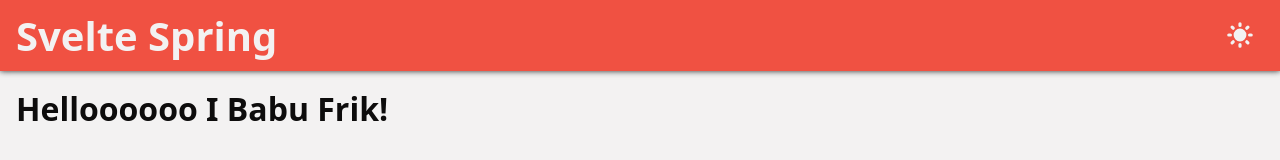
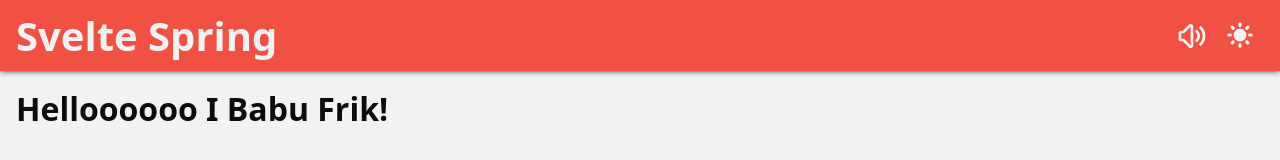
Before and after one commit to Rutabadev/svelte-spring, a Svelte app: page / in a window 1280 px wide. Shown: the top 160 px of the page. Built offline with nearby package versions, Linux system fonts and the light colour scheme.

Commit message:
added sounds

```diff
--- a/src/Header.svelte
+++ b/src/Header.svelte
@@ -1,15 +1,19 @@
 <script lang="ts">
-    import ThemeSwitcher from "./ThemeSwitcher.svelte";
+   import MuteSwitcher from './MuteSwitcher.svelte';
+   import ThemeSwitcher from './ThemeSwitcher.svelte';
 </script>
 
 <header>
    <span class="title">Svelte Spring</span>
-    <ThemeSwitcher/>
+   <div class="right-header">
+      <MuteSwitcher />
+      <ThemeSwitcher />
+   </div>
 </header>
 
 <style>
    header {
-        padding: .5rem 1rem;
+      padding: 0.5rem 1rem;
       display: flex;
       align-items: center;
       justify-content: space-between;
@@ -26,4 +30,8 @@
       font-size: 2.5rem;
       font-weight: bold;
    }
+
+   .right-header {
+      display: flex;
+   }
 </style>
--- /dev/null
+++ b/src/MuteSwitcher.svelte
@@ -0,0 +1,69 @@
+<script lang="ts">
+   import { mute } from './stores';
+
+   const resetTheme = () => {
+      if (
+         confirm('Do you want to reset the sound to its default setting (on) ?')
+      ) {
+         mute.reset();
+      }
+   };
+
+   const handleClick = () => {
+      if ($mute) {
+         const audio = new Audio('/light-switch.mp3');
+         audio.play();
+      }
+      mute.toggle();
+   };
+</script>
+
+<div
+   class="switch"
+   on:click={handleClick}
+   on:contextmenu|preventDefault={resetTheme}
+>
+   {#if $mute}
+      <svg
+         xmlns="http://www.w3.org/2000/svg"
+         fill="none"
+         viewBox="0 0 24 24"
+         stroke="currentColor">
+         <path
+            stroke-linecap="round"
+            stroke-linejoin="round"
+            stroke-width="2"
+            d="M5.586 15H4a1 1 0 01-1-1v-4a1 1 0 011-1h1.586l4.707-4.707C10.923 3.663 12 4.109 12 5v14c0 .891-1.077 1.337-1.707.707L5.586 15z"
+            clip-rule="evenodd"
+         />
+         <path
+            stroke-linecap="round"
+            stroke-linejoin="round"
+            stroke-width="2"
+            d="M17 14l2-2m0 0l2-2m-2 2l-2-2m2 2l2 2"
+         />
+      </svg>
+   {:else}
+      <svg
+         xmlns="http://www.w3.org/2000/svg"
+         fill="none"
+         viewBox="0 0 24 24"
+         stroke="currentColor">
+         <path
+            stroke-linecap="round"
+            stroke-linejoin="round"
+            stroke-width="2"
+            d="M15.536 8.464a5 5 0 010 7.072m2.828-9.9a9 9 0 010 12.728M5.586 15H4a1 1 0 01-1-1v-4a1 1 0 011-1h1.586l4.707-4.707C10.923 3.663 12 4.109 12 5v14c0 .891-1.077 1.337-1.707.707L5.586 15z"
+         />
+      </svg>
+   {/if}
+</div>
+
+<style>
+   .switch {
+      padding: 0.5rem;
+      width: 2rem;
+      height: 2rem;
+      cursor: pointer;
+   }
+</style>
--- a/src/Spring.svelte
+++ b/src/Spring.svelte
@@ -1,9 +1,15 @@
 <script lang="ts">
+   import { mute } from './stores';
    import { spring } from 'svelte/motion';
 
    const xSpring = spring(0, { stiffness: 0.1, damping: 0.2 });
 
    const toggleMove = () => {
+      if (!$mute) {
+         const audio = new Audio('/ball.mp3');
+         audio.volume = 0.1;
+         audio.play();
+      }
       xSpring.update((x) => (x ? 0 : Math.min(window.innerWidth - 100, 500)));
    };
 </script>
--- a/src/stores.ts
+++ b/src/stores.ts
@@ -1,32 +1,55 @@
-import {writable} from 'svelte/store'
+import { writable } from 'svelte/store';
 
 const createDarkThemeStore = () => {
+   const setDarkTheme = (dark: boolean) => {
+      const func = dark ? 'add' : 'remove';
+      document.body.classList[func]('dark');
+   };
+   const prefersDark = () =>
+      window.matchMedia('(prefers-color-scheme: dark)').matches;
+   const isDark =
+      localStorage.theme === 'dark' || (!localStorage.theme && prefersDark());
 
-    const setDarkTheme = (dark: boolean) => {
-        const func = dark ? 'add' : 'remove'
-        document.body.classList[func]('dark')
-    }
-    const prefersDark = () => window.matchMedia('(prefers-color-scheme: dark)').matches
-    const isDark = localStorage.theme === 'dark' || (!localStorage.theme) && prefersDark()
-
-    setDarkTheme(isDark)
-    const { subscribe, update, set } = writable(isDark)
+   setDarkTheme(isDark);
+   const { subscribe, update, set } = writable(isDark);
    return {
       subscribe,
-        toggle: () => update((val: boolean) => {
-            const newVal = !val
-            setDarkTheme(newVal)
-            localStorage.setItem('theme', newVal ? 'dark' : 'light')
-            return newVal
+      toggle: () =>
+         update((val: boolean) => {
+            const newVal = !val;
+            setDarkTheme(newVal);
+            localStorage.setItem('theme', newVal ? 'dark' : 'light');
+            return newVal;
          }),
       reset: () => {
          if (localStorage.theme) {
-                localStorage.removeItem('theme')
+            localStorage.removeItem('theme');
          }
-            setDarkTheme(prefersDark())
-            set(prefersDark())
+         setDarkTheme(prefersDark());
+         set(prefersDark());
+      },
+   };
+};
+
+const createMuteStore = () => {
+   const defaultValue = false || localStorage.sound === 'off';
+   const { subscribe, update, set } = writable(defaultValue);
+   return {
+      subscribe,
+      toggle: () =>
+         update((val: boolean) => {
+            const newVal = !val;
+            localStorage.setItem('sound', newVal ? 'off' : 'on');
+            return newVal;
+         }),
+      reset: () => {
+         if (localStorage.sound) {
+            localStorage.removeItem('sound');
          }
-    }
-}
+         set(false);
+      },
+   };
+};
 
-export const darkTheme = createDarkThemeStore()
+export const darkTheme = createDarkThemeStore();
+export const mute = createMuteStore();
```
Also changed, not shown: 1 other file (tests, documents, lock files or other folders). Lines whose indentation alone changed are shown as unchanged.
